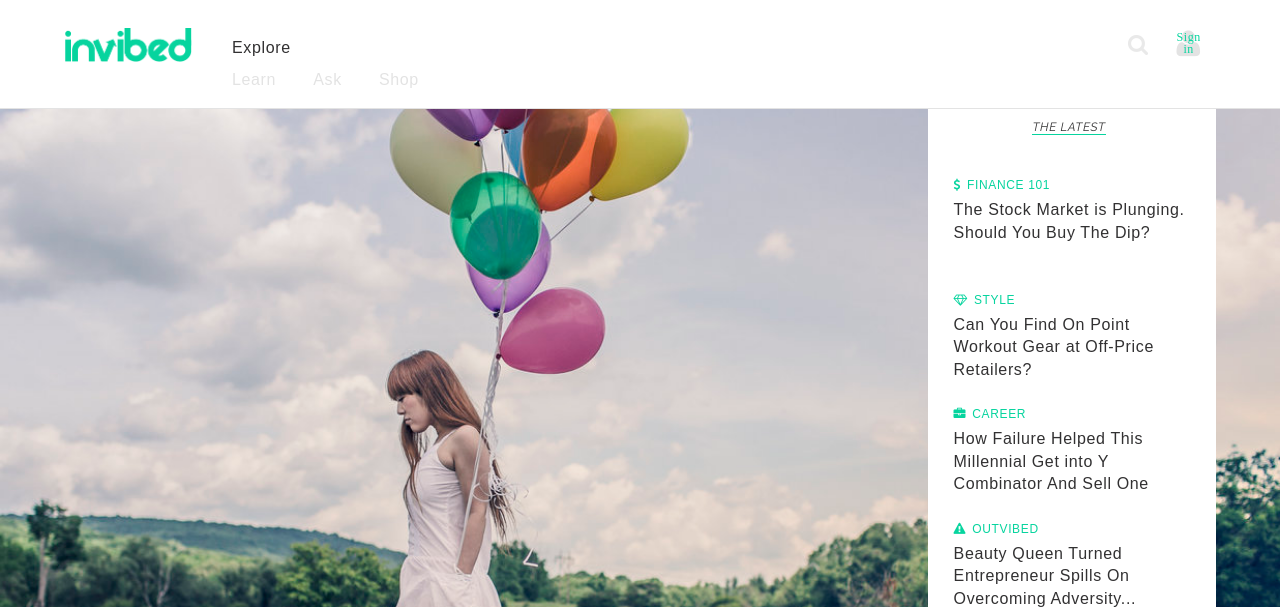
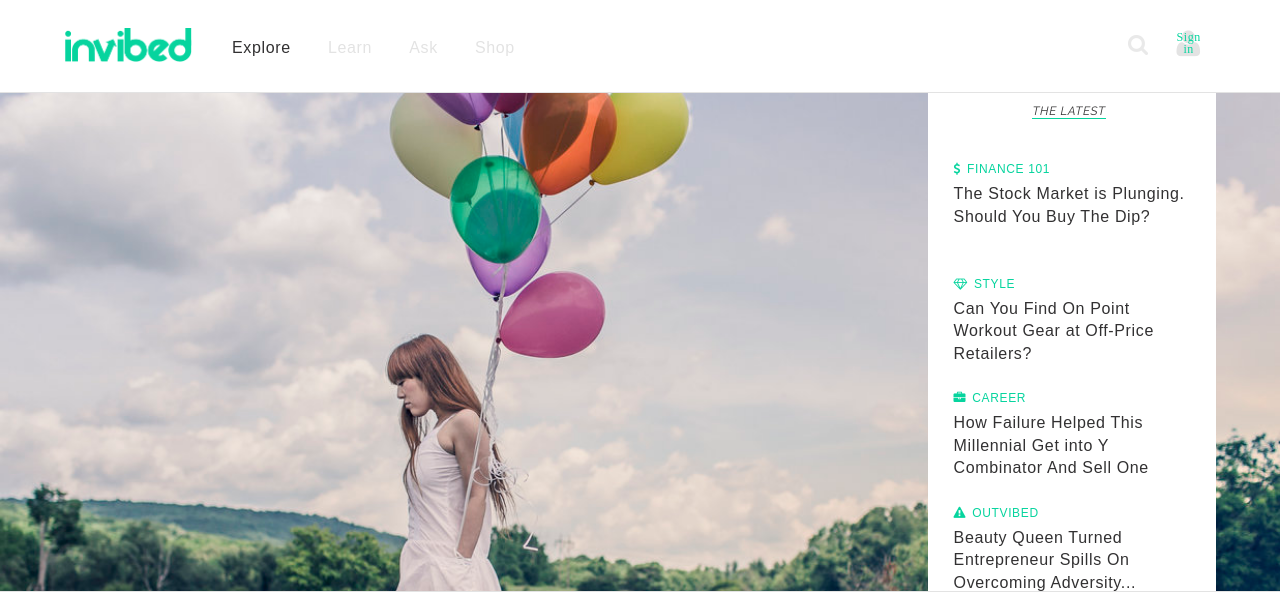
Before and after one commit to microsarah/microsarah.github.io, a PHP site: page / in a window 1280 px wide. Shown: the top 607 px of the page. Run offline with PHP 8.4, Linux system fonts and the light colour scheme; some web fonts are replaced.

Commit message:
oops typo

```diff
--- a/invibed/css/main.css
+++ b/invibed/css/main.css
@@ -276,8 +276,8 @@ input[type=search]:focus {
 }
 
 .nav-abs{
-    position: 250px;
-    width:auto;
+    position: absolute;
+    width:250px;
     top:0;
     left:6em;
 }
```
